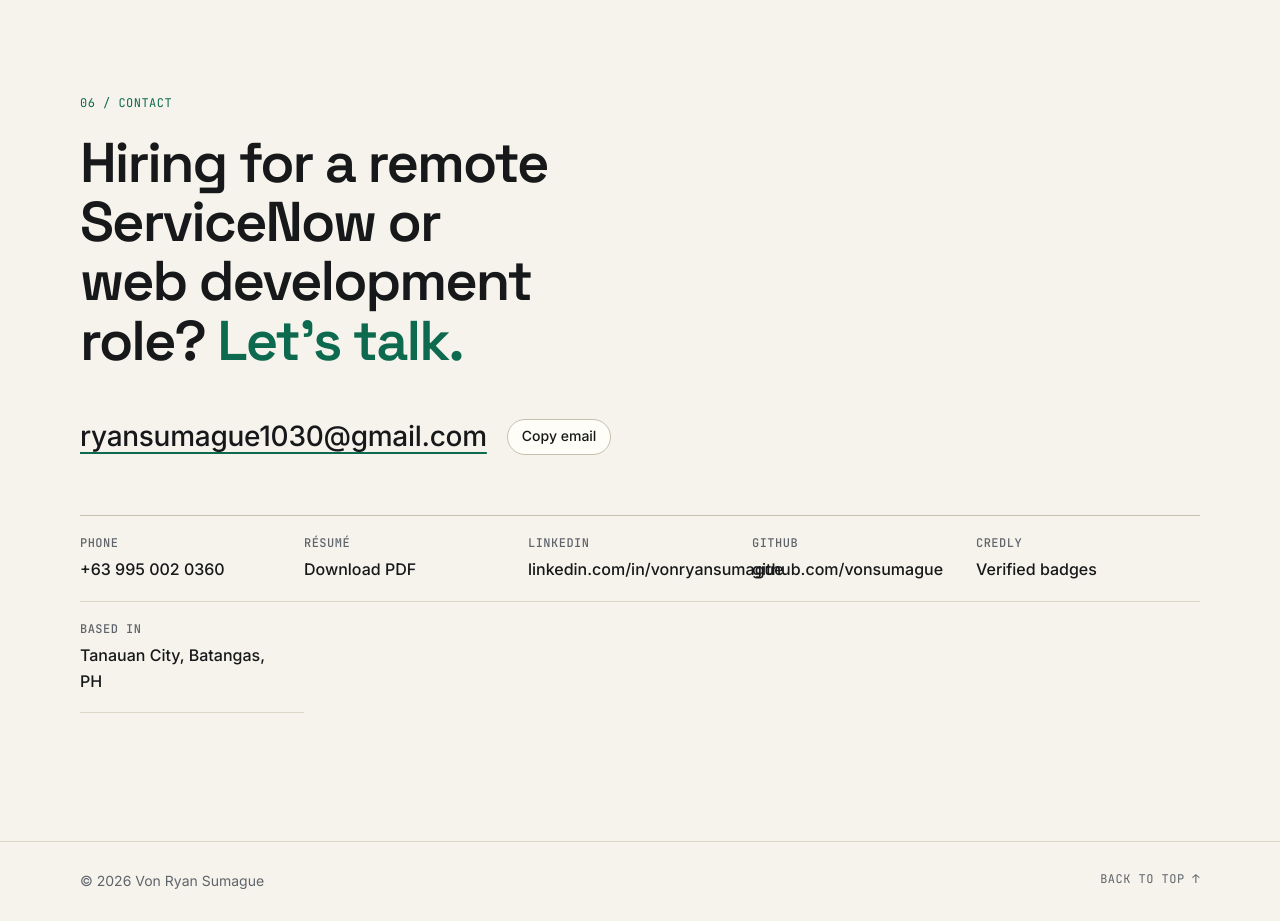
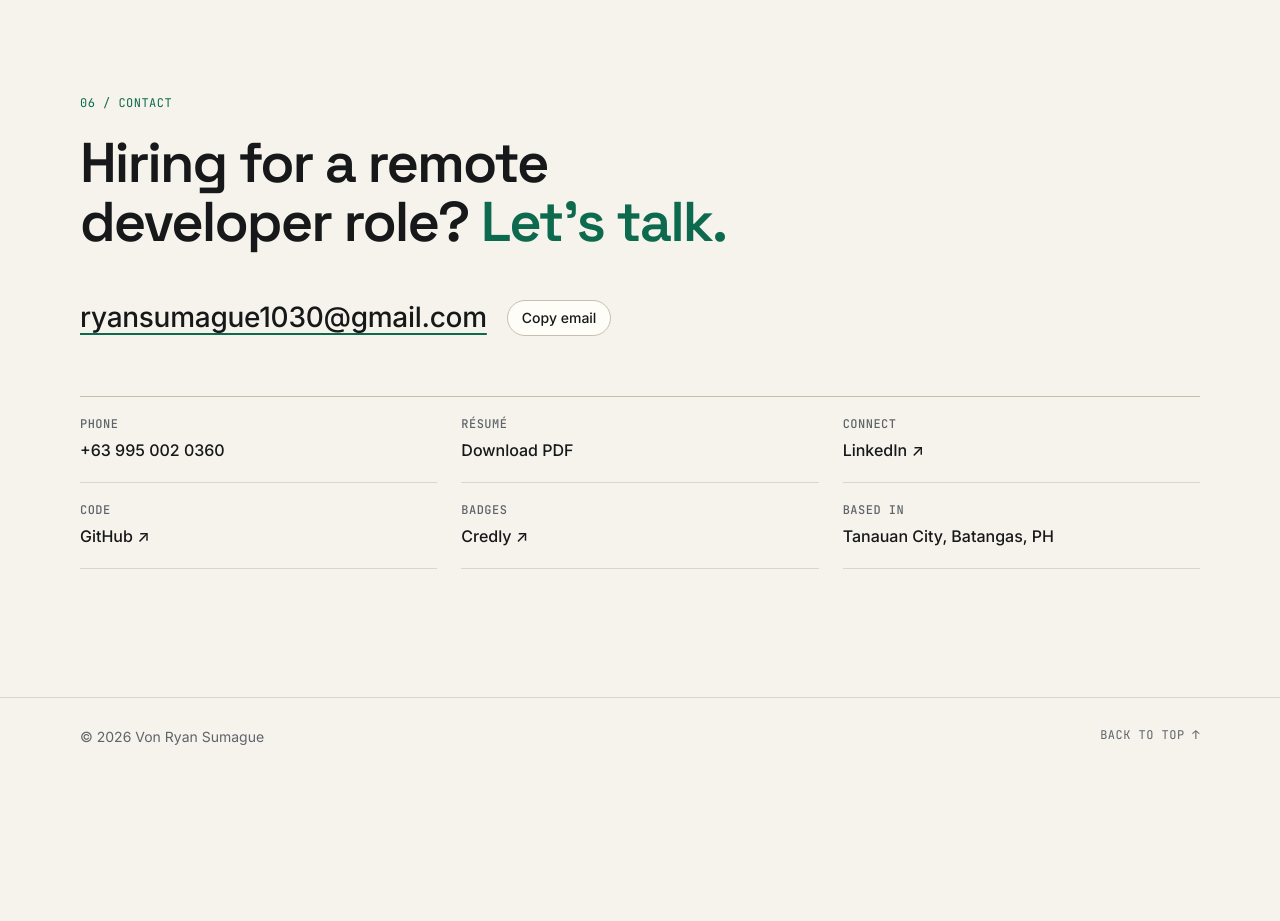
Before and after one commit to vonsumague/portfolio, a plain HTML site: page index.html in a window 1280 px wide. Shown: the part 8220-9141 px from the top of the page. After the commit the page ends 8996 px from the top, so only its background shows below. Drawn offline with Linux system fonts and the light colour scheme.

Commit message:
Contact: show LinkedIn/GitHub as labels, 3-column grid, general heading
Co-Authored-By: Claude Opus 5.5 <noreply@anthropic.com>

```diff
--- a/assets/css/styles.css
+++ b/assets/css/styles.css
@@ -656,7 +656,8 @@ a.badge-item:hover .badge-arrow { color: var(--accent); }
 .copy-status { font-size: .875rem; color: var(--ink-3); }
 .contact-links {
   display: grid;
-  grid-template-columns: repeat(auto-fit, minmax(200px, 1fr));
+  grid-template-columns: repeat(3, minmax(0, 1fr));
+  column-gap: 24px;
   margin-top: clamp(36px, 5vw, 56px);
   border-top: 1px solid var(--line-strong);
 }
@@ -667,6 +668,8 @@ a.badge-item:hover .badge-arrow { color: var(--accent); }
   text-decoration: none;
   font-weight: 500;
   height: 100%;
+  min-width: 0;
+  overflow-wrap: anywhere;
 }
 .contact-links a:hover { color: var(--accent); }
 
@@ -696,6 +699,7 @@ a.badge-item:hover .badge-arrow { color: var(--accent); }
 
 /* ---------- Responsive ---------- */
 @media (max-width: 960px) {
+  .contact-links { grid-template-columns: repeat(2, minmax(0, 1fr)); }
   .hero-grid { grid-template-columns: 1fr; }
   .record { max-width: 560px; }
   .section-grid { grid-template-columns: 1fr; gap: 12px; }
@@ -744,6 +748,7 @@ a.badge-item:hover .badge-arrow { color: var(--accent); }
 }
 
 @media (max-width: 680px) {
+  .contact-links { grid-template-columns: 1fr; }
   .brand-name { display: none; }
   .case-body { grid-template-columns: 1fr; }
   .certs { grid-template-columns: 1fr; }
--- a/assets/js/content.js
+++ b/assets/js/content.js
@@ -242,6 +242,6 @@ window.PORTFOLIO = {
 
   /* ---------- Contact ---------- */
   contact: {
-    title: "Hiring for a remote ServiceNow or web development role? *Let’s talk.*"
+    title: "Hiring for a remote developer role? *Let’s talk.*"
   }
 };
--- a/assets/js/main.js
+++ b/assets/js/main.js
@@ -201,9 +201,12 @@
   var contactItems = [];
   if (has(p.phone)) contactItems.push('<li><a href="tel:' + esc(p.phone) + '"><span class="mono">Phone</span>' + esc(p.phoneDisplay || p.phone) + '</a></li>');
   if (has(p.resume)) contactItems.push('<li><a href="' + esc(p.resume) + '" download><span class="mono">Résumé</span>Download PDF</a></li>');
-  if (has(links.linkedin)) contactItems.push('<li><a href="' + esc(links.linkedin) + '" target="_blank" rel="noopener"><span class="mono">LinkedIn</span>' + esc(links.linkedin.replace(/^https?:\/\/(www\.)?/, '').replace(/\/$/, '')) + '</a></li>');
-  if (has(links.github)) contactItems.push('<li><a href="' + esc(links.github) + '" target="_blank" rel="noopener"><span class="mono">GitHub</span>' + esc(links.github.replace(/^https?:\/\/(www\.)?/, '').replace(/\/$/, '')) + '</a></li>');
-  if (has(links.credly)) contactItems.push('<li><a href="' + esc(links.credly) + '" target="_blank" rel="noopener"><span class="mono">Credly</span>Verified badges</a></li>');
+  function social(url, label, name) {
+    return '<li><a href="' + esc(url) + '" target="_blank" rel="noopener"><span class="mono">' + label + '</span><span>' + name + ' <span aria-hidden="true">↗</span></span></a></li>';
+  }
+  if (has(links.linkedin)) contactItems.push(social(links.linkedin, 'Connect', 'LinkedIn'));
+  if (has(links.github)) contactItems.push(social(links.github, 'Code', 'GitHub'));
+  if (has(links.credly)) contactItems.push(social(links.credly, 'Badges', 'Credly'));
   if (has(p.location)) contactItems.push('<li><span class="contact-static"><span class="mono">Based in</span>' + esc(p.location) + '</span></li>');
 
   var contactHTML =
```
